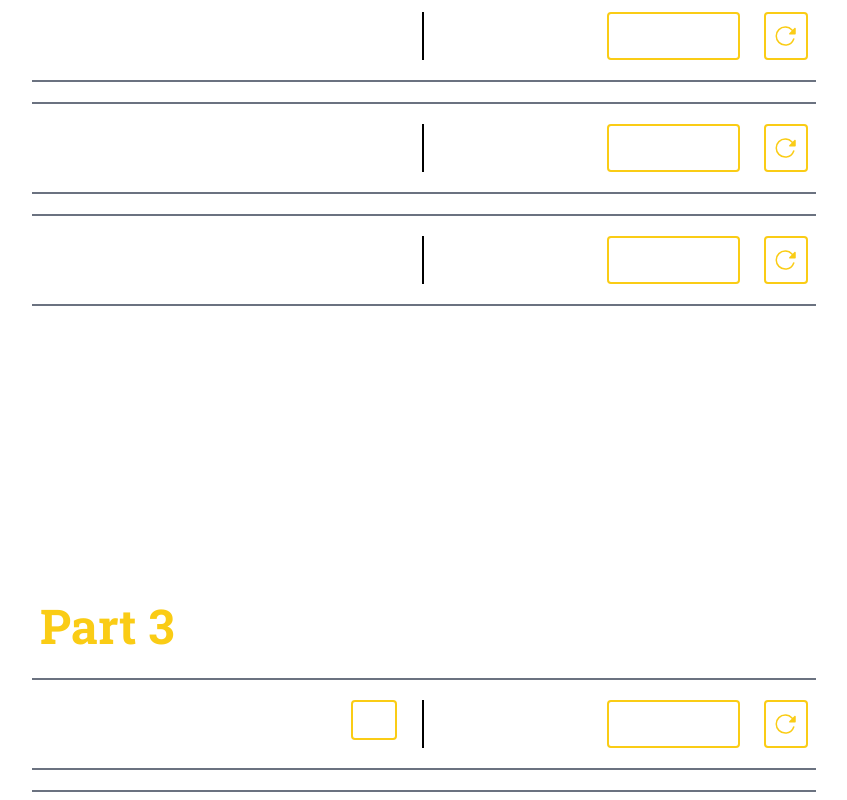
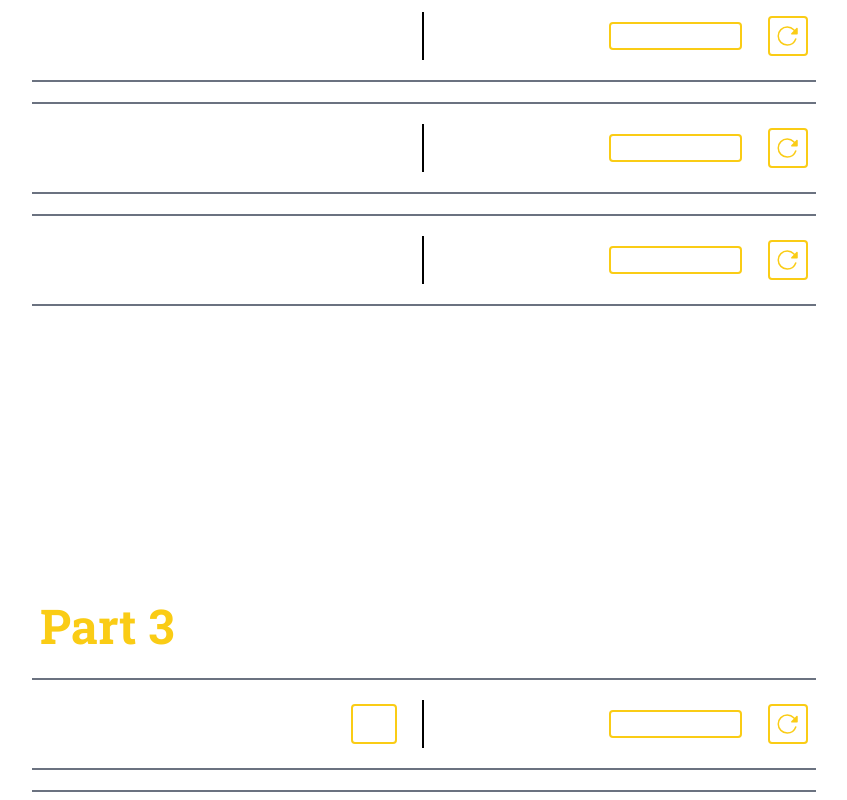
Before and after one commit to tan191006/GenOlymQues, a Next.js app: page / in a window 1280 px wide. Shown: the part 2740-3540 px from the top of the page, without its empty margins (216-1063 px from the left). Built offline with nearby package versions, Linux system fonts and the light colour scheme.

Commit message:
item center QnA show, set width, height to reload button

```diff
--- a/src/app/page.js
+++ b/src/app/page.js
@@ -140,11 +140,11 @@ export default function Home() {
         <div className="fixed bottom-0 right-0 flex px-10 py-5">
 
             <Button onClick={() => {
-                window.scrollTo(0, window.innerHeight)
+                window.scrollBy(0, window.innerHeight - 100)
             }}><FaRegArrowAltCircleDown /></Button>
 
             <Button onClick={() => {
-                window.scrollTo(0, -window.innerHeight)
+                window.scrollBy(0, -window.innerHeight + 100)
             }}><FaRegArrowAltCircleUp /></Button>
 
         </div>
--- a/src/components/QnAShow.js
+++ b/src/components/QnAShow.js
@@ -4,17 +4,17 @@ export function QnAShow ({ question, answer, topic, type, index }) {
 
     return (
         <div className={"flex py-5 mb-5 border-t-2 border-b-2 border-gray-500 font-roboto-slab font-bold"}>
-            <div className={"flex w-1/2 px-2 border-r-2 border-black"}>
+            <div className={"flex w-1/2 px-2 border-r-2 border-black items-center"}>
                 <div className={"flex w-4/5"}>
                     <span className={"pr-1"}>{index + 1}, </span>{question}
                 </div>
                 {type && <div className={"rounded border-2 border-primary flex items-center justify-center px-3 ml-3 h-10"}>{type}</div>}
             </div>
 
-            <div className={"w-1/2 px-2 flex justify-between"}>
+            <div className={"w-1/2 px-2 flex justify-between items-center"}>
                 <div className={"w-2/5"}>{answer}</div>
                 <div className={"px-10 overflow-hidden rounded border-2 border-primary flex items-center justify-center"}>{topic}</div>
-                <button className={"text-2xl text-primary rounded border-2 border-primary px-2"}><IoReloadOutline /></button>
+                <button className={"text-2xl text-primary rounded border-2 border-primary w-10 h-10 flex items-center justify-center"}><IoReloadOutline /></button>
             </div>
 
         </div>
```
